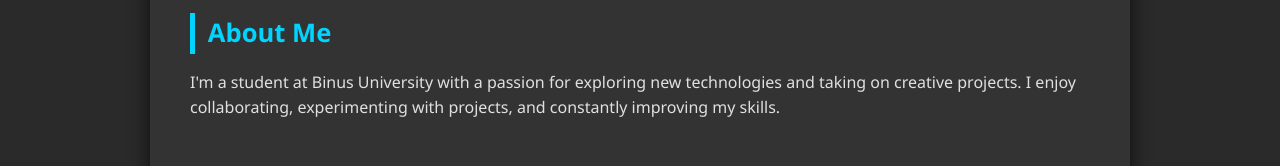
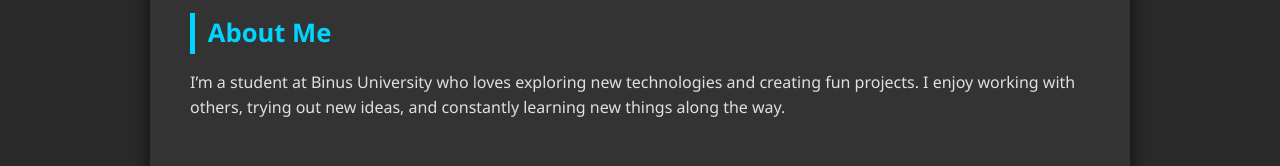
Before and after one commit to TheFearNight/CV, a website: page public/index.html in a window 1280 px wide. Shown: the part 287-453 px from the top of the page. Drawn offline with Linux system fonts and the light colour scheme.

Commit message:
Update index.html

```diff
--- a/public/index.html
+++ b/public/index.html
@@ -14,7 +14,7 @@
 
   <section>
     <h2>About Me</h2>
-    <p>I'm a student at Binus University with a passion for exploring new technologies and taking on creative projects. I enjoy collaborating, experimenting with projects, and constantly improving my skills.</p>
+    <p>I’m a student at Binus University who loves exploring new technologies and creating fun projects. I enjoy working with others, trying out new ideas, and constantly learning new things along the way.</p>
   </section>
 
   <section>
```
